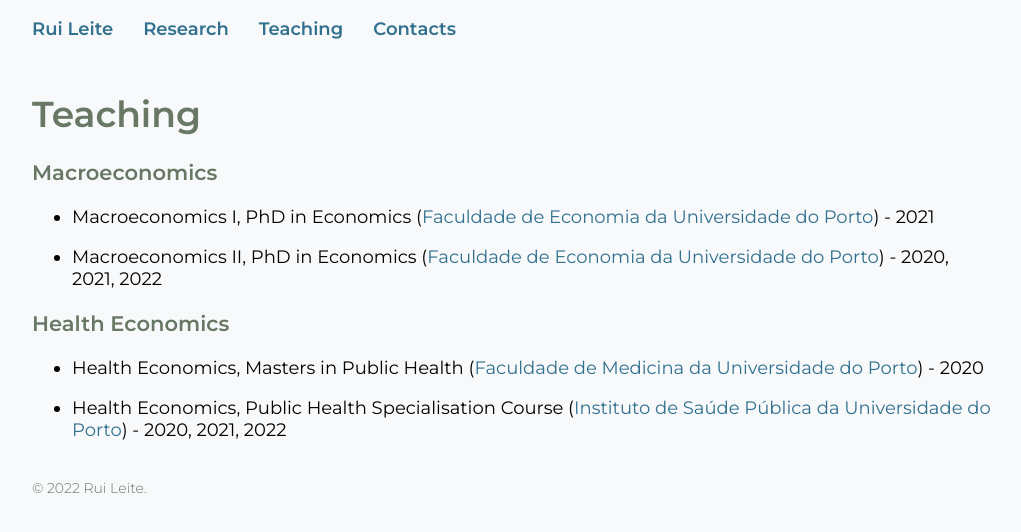
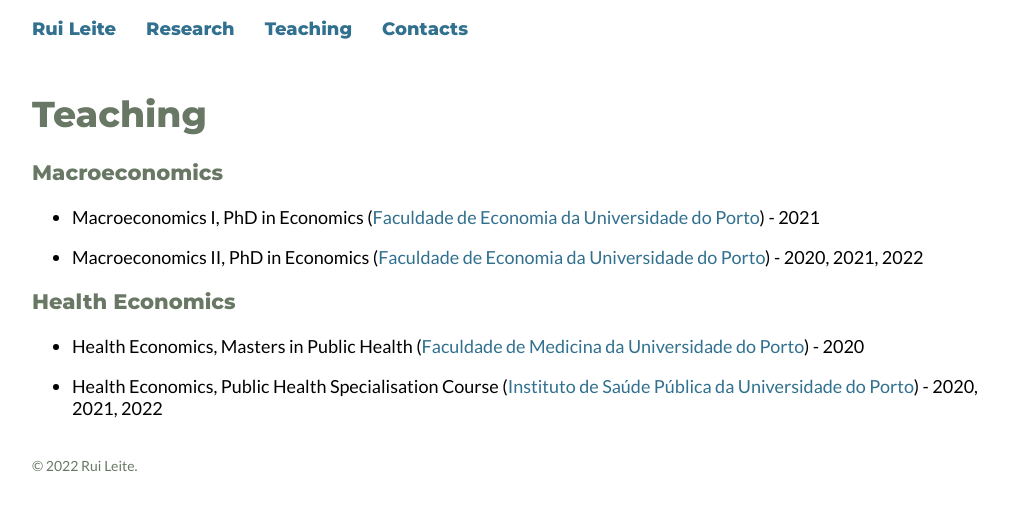
Before and after one commit to rmleite/rmleite.github.io, a Jekyll site: the page built from teaching.md, in a window 1280 px wide. Shown: the top 532 px of the page, without its empty margins (128-1149 px from the left). Built offline with Jekyll 4.4.1, drawn with Linux system fonts in a browser that asks for light colours.

Commit message:
Font updates

```diff
--- a/assets/css/main.css
+++ b/assets/css/main.css
@@ -3,17 +3,22 @@
     src: url('../fonts/Montserrat-VariableFont_wght.ttf') format('truetype');
 }
 
+@font-face {
+    font-family: 'Lato';
+    src: url('../fonts/Lato-Regular.ttf') format('truetype');
+}
+
 body {
-  background-color: #F7F9FB;
+  background-color: #FFFFFF;
   padding-left: 20px;
   padding-right: 20px;
-  font-family: 'Montserrat', serif; font-size: 18px; font-weight: 400;
+  font-family: 'Lato'; font-size: 18px; font-weight: 400;
   font-display: block;
 }
 
 h1, h2, h3 {
   color: #687864;
-  font-weight: 600;
+  font-family: 'Montserrat'; font-weight: 800;
 }
 
 a {
@@ -27,11 +32,11 @@ a {
 }
 
 .topnav {
-  font-weight: 600;
+  font-family: 'Montserrat'; font-weight: 800;
 }
 
 .topnav a:hover {
-  text-decoration: underline 2px;
+  text-decoration: underline 3px;
 }
 
 .topnav nav ul {
```
Also changed, not shown: assets/fonts/Lato-Regular.ttf (added).
